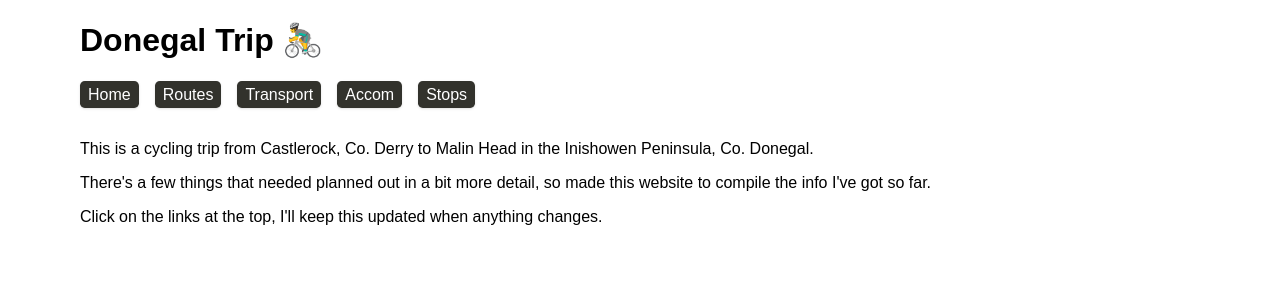
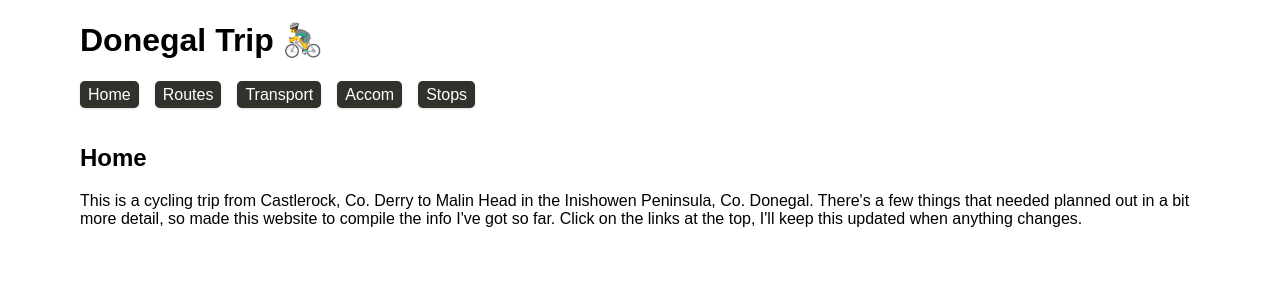
Before and after one commit to doggodoge/donegal-trip, a SvelteKit app: page / in a window 1280 px wide. Shown: the top 300 px of the page. Built offline with nearby package versions, Linux system fonts and the light colour scheme.

Commit message:
fix: sort out the home page a bit

```diff
--- a/src/routes/+page.svelte
+++ b/src/routes/+page.svelte
@@ -1,13 +1,10 @@
-<p>
-  This is a cycling trip from Castlerock, Co. Derry to Malin Head in the
-  Inishowen Peninsula, Co. Donegal.
-</p>
-
-<p>
-  There's a few things that needed planned out in a bit more detail, so made
-  this website to compile the info I've got so far.
-</p>
-
-<p>
-  Click on the links at the top, I'll keep this updated when anything changes.
-</p>
+<article>
+  <header><h2>Home</h2></header>
+  <p>
+    This is a cycling trip from Castlerock, Co. Derry to Malin Head in the
+    Inishowen Peninsula, Co. Donegal. There's a few things that needed planned
+    out in a bit more detail, so made this website to compile the info I've got
+    so far. Click on the links at the top, I'll keep this updated when anything
+    changes.
+  </p>
+</article>
```
